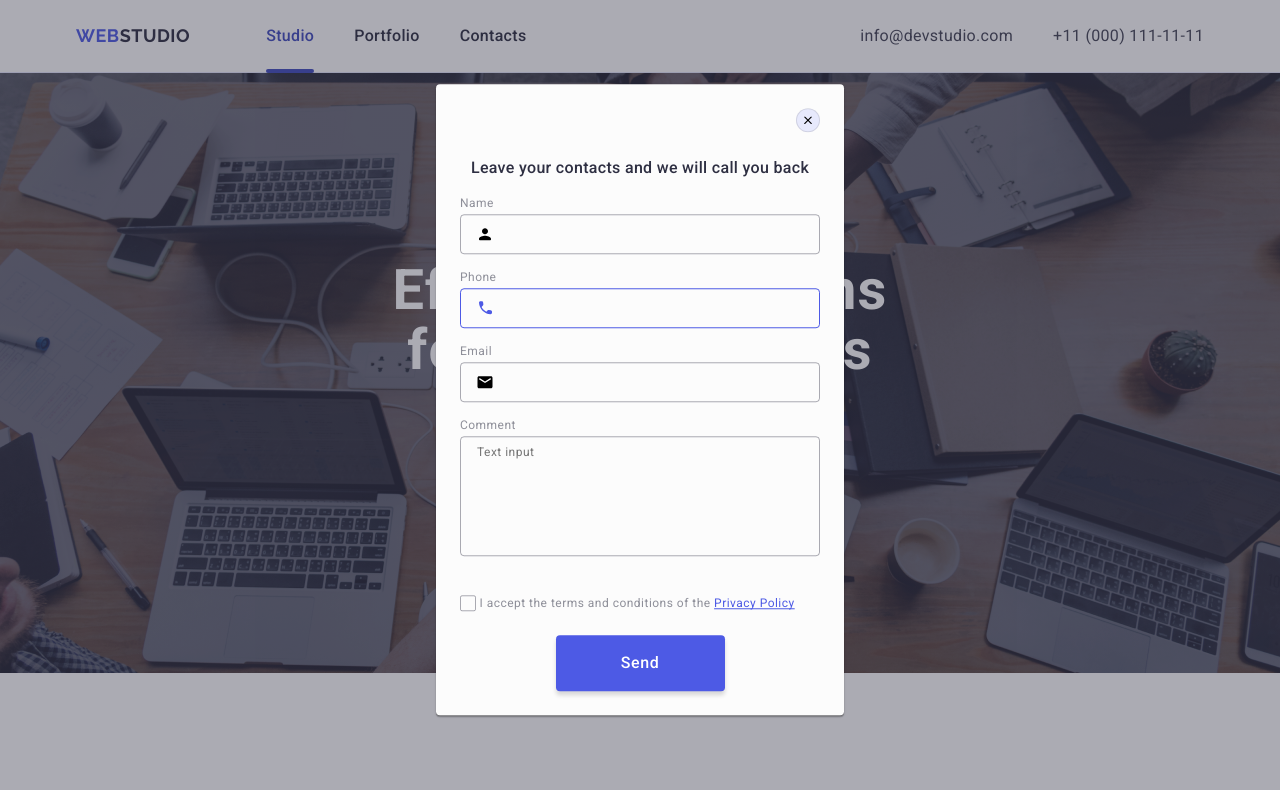
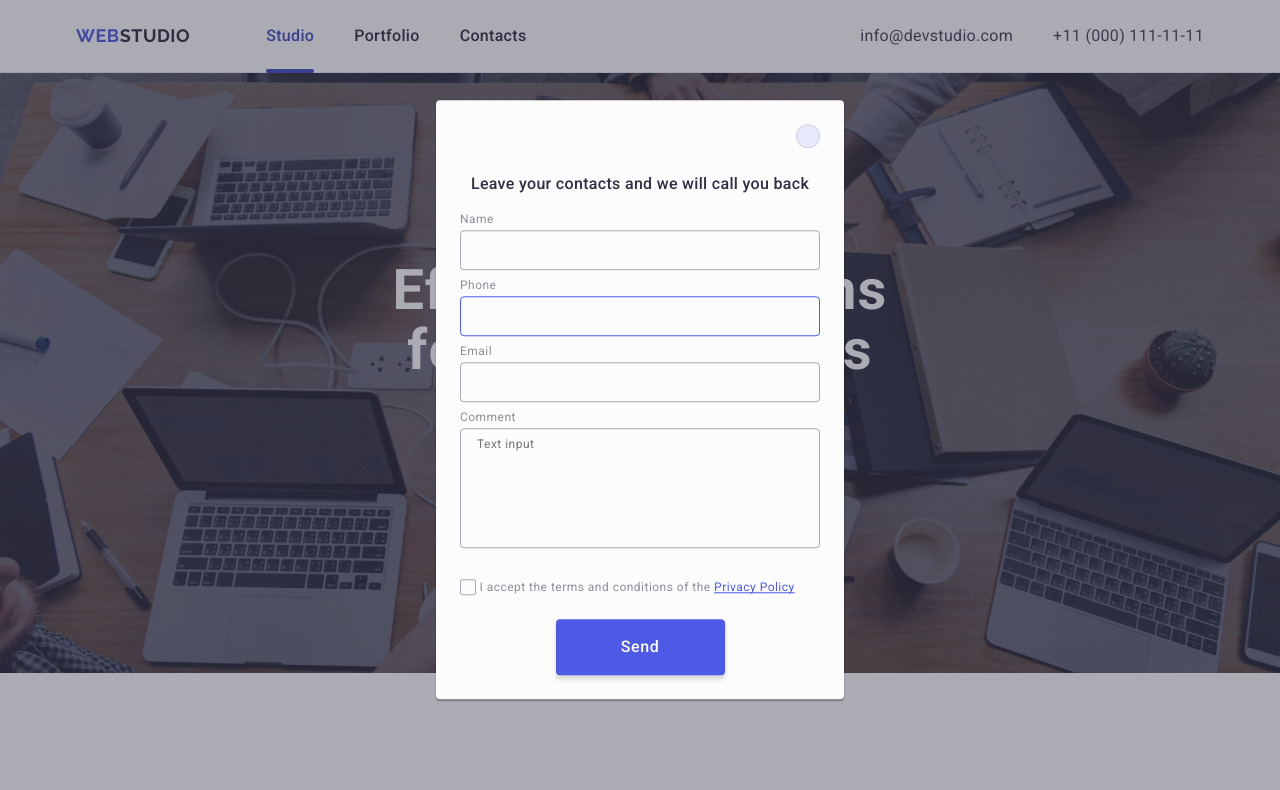
Before and after one commit to Olya-rar/goit-markup-hw-05, a plain HTML site: page index.html in a window 1280 px wide. Shown: the top 790 px of the page. Drawn offline with nearby package versions, Linux system fonts and the light colour scheme.

Commit message:
add html

```diff
--- a/css/styles.css
+++ b/css/styles.css
@@ -656,7 +656,7 @@ img {
   top: 50%;
   left: 16px;
   transform: translateY(-50%);
-  transition: fill250ms cubic-bezier(0.4, 0, 0.2, 1);
+  transition: fill 250ms cubic-bezier(0.4, 0, 0.2, 1);
   color: #2e2f42;
 }
 
@@ -686,7 +686,7 @@ img {
 }
 
 .label-contacts {
-  margin-bottom: 16px;
+  margin-bottom: 8px;
 }
 
 .checkbox-contacts {
@@ -714,7 +714,7 @@ img {
   fill: transparent;
 }
 
-.checkbox-input:checked + form-checkbox + checkbox-span {
+checkbox-input:checked + form-checkbox + checkbox-span {
   background-color: #404bbf;
   border: none;
   fill: #f4f4fd;
```
